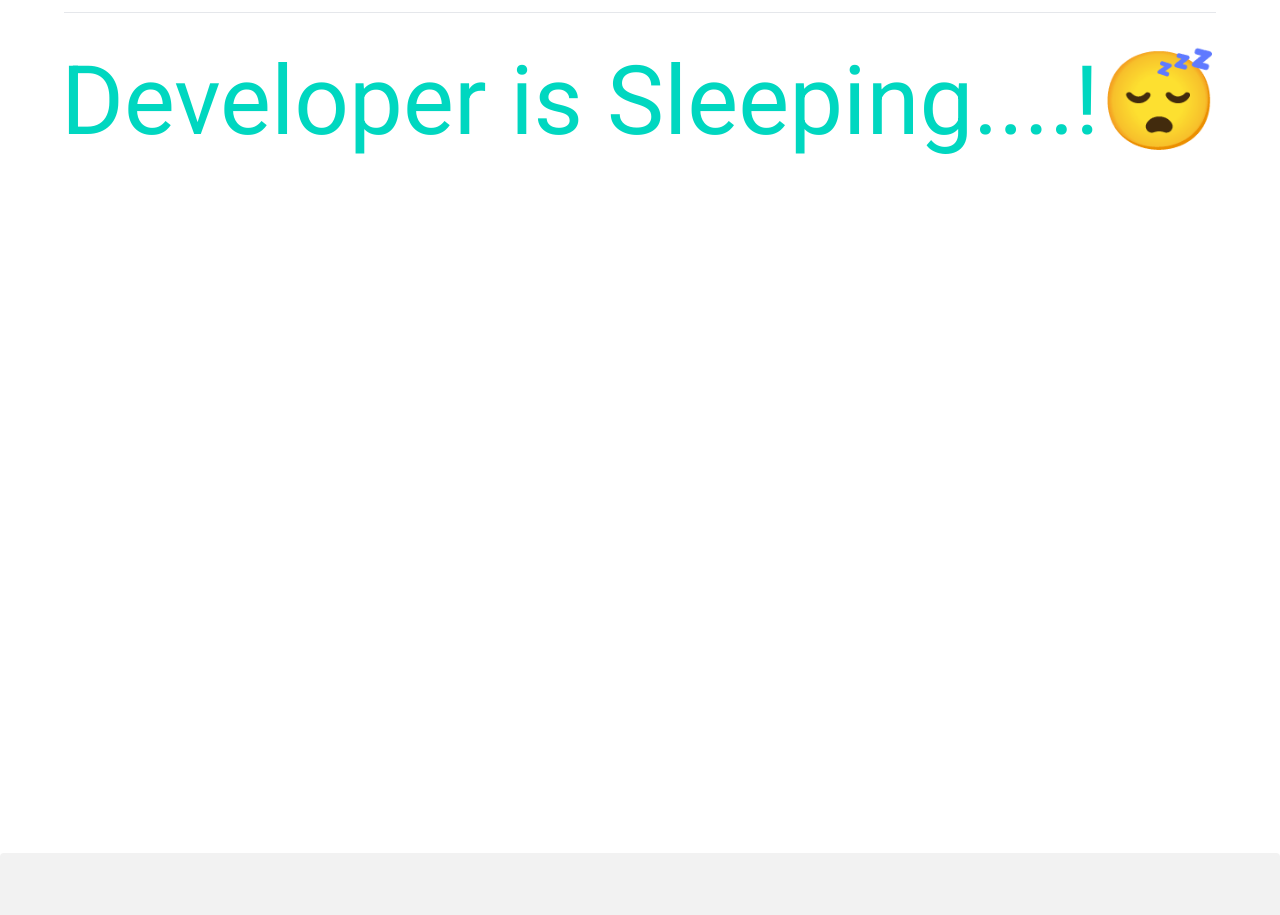
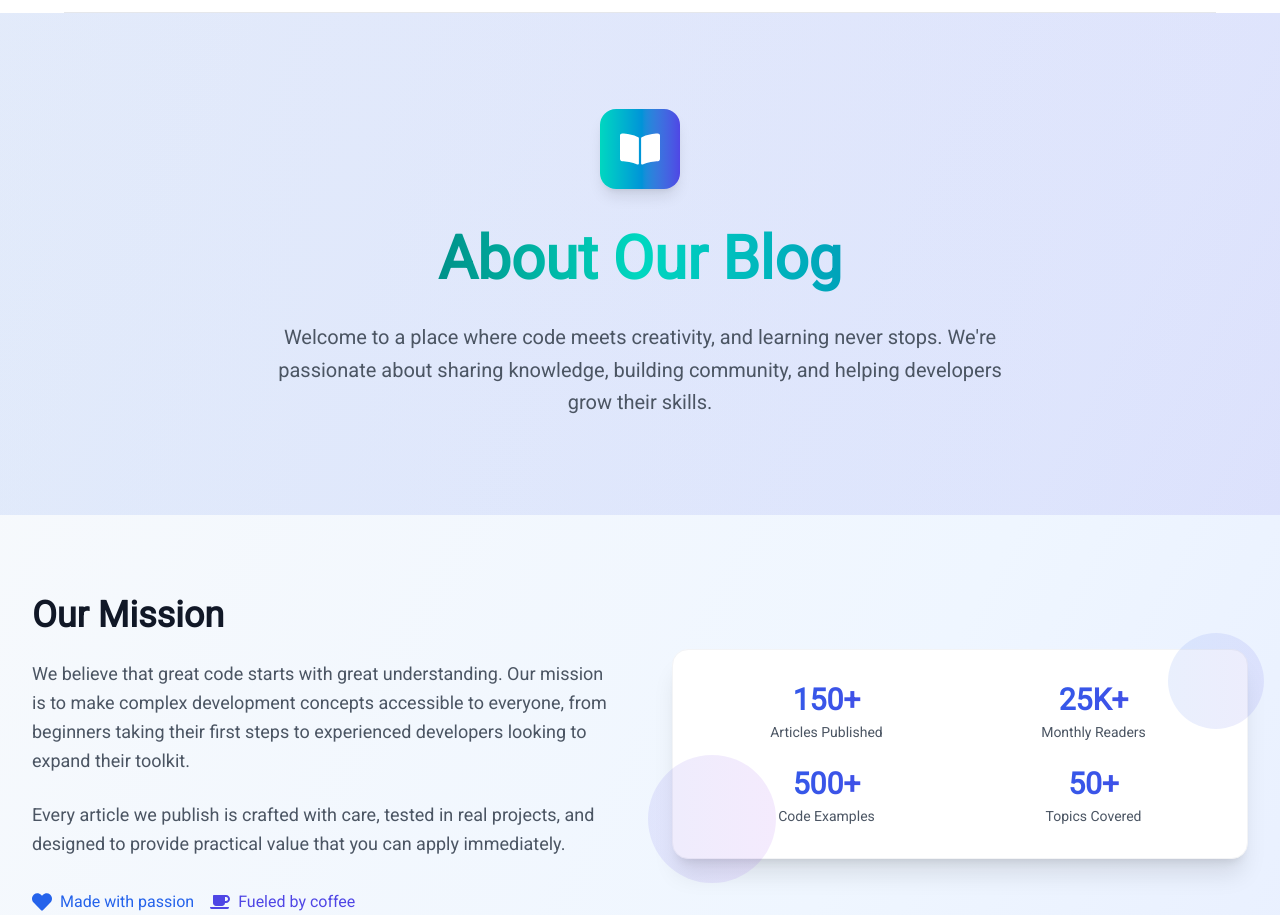
Before and after one commit to Talat09/blogiz, a Next.js app: page /about in a window 1280 px wide. Shown: the part 56-971 px from the top of the page. Built offline with nearby package versions, Linux system fonts and the light colour scheme.

Commit message:
done:about page

```diff
--- a/src/app/about/page.tsx
+++ b/src/app/about/page.tsx
@@ -1,11 +1,214 @@
-const AboutPage = () => {
+/* eslint-disable react/no-unescaped-entities */
+import Footer from "@/components/shared/Footer";
+import Header from "@/components/shared/Header";
+import React from "react";
+import {
+  FaBookOpen,
+  FaCode,
+  FaCoffee,
+  FaHeart,
+  FaUsers,
+  FaBolt,
+} from "react-icons/fa";
+
+export default function AboutPage() {
+  const features = [
+    {
+      icon: <FaBookOpen className="w-6 h-6" />,
+      title: "Quality Content",
+      description:
+        "Carefully crafted articles on web development, technology trends, and programming best practices.",
+    },
+    {
+      icon: <FaCode className="w-6 h-6" />,
+      title: "Code Examples",
+      description:
+        "Real-world code snippets and tutorials that you can actually use in your projects.",
+    },
+    {
+      icon: <FaBolt className="w-6 h-6" />,
+      title: "Latest Tech",
+      description:
+        "Stay updated with the newest frameworks, tools, and technologies in the development world.",
+    },
+    {
+      icon: <FaUsers className="w-6 h-6" />,
+      title: "Community",
+      description:
+        "Join a growing community of developers sharing knowledge and learning together.",
+    },
+  ];
+
+  const stats = [
+    { number: "150+", label: "Articles Published" },
+    { number: "25K+", label: "Monthly Readers" },
+    { number: "500+", label: "Code Examples" },
+    { number: "50+", label: "Topics Covered" },
+  ];
+
   return (
-    <div className="mt-10">
-      <h1 className="text-center text-8xl text-accent">
-        Developer is Sleeping....!😴
-      </h1>
+    <div>
+      <Header />
+      <div className="min-h-screen bg-gradient-to-br from-slate-50 via-blue-50 to-indigo-100">
+        {/* Hero Section */}
+        <div className="relative overflow-hidden">
+          <div className="absolute inset-0 bg-gradient-to-r from-blue-600/10 to-indigo-600/10" />
+          <div className="relative max-w-7xl mx-auto px-4 sm:px-6 lg:px-8 py-24">
+            <div className="text-center">
+              <div className="inline-flex items-center justify-center w-20 h-20 bg-gradient-to-r from-accent to-indigo-600 rounded-2xl mb-8 shadow-lg">
+                <FaBookOpen className="w-10 h-10 text-white" />
+              </div>
+              <h1 className="text-5xl sm:text-6xl font-bold bg-gradient-to-r from-gray-900 via-accent to-indigo-800 bg-clip-text text-transparent py-2 mb-6">
+                About Our Blog
+              </h1>
+              <p className="text-xl text-gray-600 max-w-3xl mx-auto leading-relaxed">
+                Welcome to a place where code meets creativity, and learning
+                never stops. We're passionate about sharing knowledge, building
+                community, and helping developers grow their skills.
+              </p>
+            </div>
+          </div>
+        </div>
+
+        {/* Mission Section */}
+        <div className="max-w-7xl mx-auto px-4 sm:px-6 lg:px-8 py-20">
+          <div className="grid lg:grid-cols-2 gap-16 items-center">
+            <div>
+              <h2 className="text-4xl font-bold text-gray-900 mb-6">
+                Our Mission
+              </h2>
+              <p className="text-lg text-gray-600 mb-6 leading-relaxed">
+                We believe that great code starts with great understanding. Our
+                mission is to make complex development concepts accessible to
+                everyone, from beginners taking their first steps to experienced
+                developers looking to expand their toolkit.
+              </p>
+              <p className="text-lg text-gray-600 mb-8 leading-relaxed">
+                Every article we publish is crafted with care, tested in real
+                projects, and designed to provide practical value that you can
+                apply immediately.
+              </p>
+              <div className="flex items-center gap-4">
+                <div className="flex items-center gap-2 text-blue-600">
+                  <FaHeart className="w-5 h-5 fill-current" />
+                  <span className="font-medium">Made with passion</span>
+                </div>
+                <div className="flex items-center gap-2 text-indigo-600">
+                  <FaCoffee className="w-5 h-5" />
+                  <span className="font-medium">Fueled by coffee</span>
+                </div>
+              </div>
+            </div>
+            <div className="relative">
+              <div className="bg-white rounded-2xl p-8 shadow-xl border border-gray-100">
+                <div className="grid grid-cols-2 gap-6">
+                  {stats.map((stat, index) => (
+                    <div key={index} className="text-center">
+                      <div className="text-3xl font-bold bg-gradient-to-r from-blue-600 to-indigo-600 bg-clip-text text-transparent">
+                        {stat.number}
+                      </div>
+                      <div className="text-sm text-gray-600 mt-1">
+                        {stat.label}
+                      </div>
+                    </div>
+                  ))}
+                </div>
+              </div>
+              <div className="absolute -top-4 -right-4 w-24 h-24 bg-gradient-to-r from-blue-600 to-indigo-600 rounded-full opacity-10" />
+              <div className="absolute -bottom-6 -left-6 w-32 h-32 bg-gradient-to-r from-indigo-600 to-purple-600 rounded-full opacity-10" />
+            </div>
+          </div>
+        </div>
+
+        {/* Features Section */}
+        <div className="bg-white py-20">
+          <div className="max-w-7xl mx-auto px-4 sm:px-6 lg:px-8">
+            <div className="text-center mb-16">
+              <h2 className="text-4xl font-bold text-gray-900 mb-4">
+                What Makes Us Different
+              </h2>
+              <p className="text-xl text-gray-600 max-w-2xl mx-auto">
+                We focus on practical, actionable content that helps you become
+                a better developer.
+              </p>
+            </div>
+
+            <div className="grid md:grid-cols-2 lg:grid-cols-4 gap-8">
+              {features.map((feature, index) => (
+                <div
+                  key={index}
+                  className="group p-6 rounded-xl border border-gray-100 hover:border-blue-200 hover:shadow-lg transition-all duration-300 hover:-translate-y-1"
+                >
+                  <div className="inline-flex items-center justify-center w-12 h-12 bg-gradient-to-r from-blue-100 to-indigo-100 rounded-lg mb-4 group-hover:from-blue-200 group-hover:to-indigo-200 transition-colors">
+                    <div className="text-blue-600 group-hover:text-blue-700">
+                      {feature.icon}
+                    </div>
+                  </div>
+                  <h3 className="text-xl font-semibold text-gray-900 mb-3">
+                    {feature.title}
+                  </h3>
+                  <p className="text-gray-600 leading-relaxed">
+                    {feature.description}
+                  </p>
+                </div>
+              ))}
+            </div>
+          </div>
+        </div>
+
+        {/* Story Section */}
+        <div className="max-w-7xl mx-auto px-4 sm:px-6 lg:px-8 py-20">
+          <div className="max-w-4xl mx-auto">
+            <h2 className="text-4xl font-bold text-center text-gray-900 mb-12">
+              Our Story
+            </h2>
+            <div className="prose prose-lg mx-auto text-gray-600">
+              <p className="text-xl leading-relaxed mb-8">
+                It all started with a simple idea: what if we could make
+                learning web development more accessible and enjoyable? As
+                developers ourselves, we knew the struggle of finding quality,
+                up-to-date resources that actually helped solve real problems.
+              </p>
+              <p className="text-lg leading-relaxed mb-8">
+                We launched this blog to fill that gap. Every tutorial is
+                battle-tested, every code example is verified, and every article
+                is written with the reader's success in mind. We're not just
+                sharing information – we're sharing our experience.
+              </p>
+              <p className="text-lg leading-relaxed">
+                Today, we're proud to be part of thousands of developers'
+                learning journeys. Whether you're debugging your first React
+                component or architecting a complex Next.js application, we're
+                here to help you succeed.
+              </p>
+            </div>
+          </div>
+        </div>
+
+        {/* CTA Section */}
+        <div className="bg-accent py-16">
+          <div className="max-w-4xl mx-auto text-center px-4 sm:px-6 lg:px-8">
+            <h2 className="text-3xl font-bold text-white mb-4 ">
+              Join Our Developer Community
+            </h2>
+            <p className="text-xl text-white mb-8 max-w-2xl mx-auto font-medium">
+              Get the latest articles, tutorials, and development tips delivered
+              straight to your inbox. No spam, just quality content.
+            </p>
+            <div className="flex flex-col sm:flex-row gap-4 justify-center max-w-md mx-auto">
+              <input
+                type="email"
+                placeholder="Enter your email"
+                className="flex-1 px-4 py-3 rounded-lg border-0 text-gray-900 placeholder-gray-500 focus:ring-2 focus:ring-white focus:outline-none"
+              />
+              <button className="px-6 py-3 bg-white text-accent font-semibold rounded-lg hover:bg-gray-100 transition-colors focus:ring-2 focus:ring-white focus:outline-none">
+                Subscribe
+              </button>
+            </div>
+          </div>
+        </div>
+      </div>
+      <Footer />
     </div>
   );
-};
-
-export default AboutPage;
+}
--- a/src/app/blogs/page.tsx
+++ b/src/app/blogs/page.tsx
@@ -1,4 +1,6 @@
 "use client";
+import Footer from "@/components/shared/Footer";
+import Header from "@/components/shared/Header";
 import BlogCard from "@/components/ui/BlogCard";
 import { useGetBlogsQuery } from "@/redux/api/baseApi";
 import { Blog } from "@/type";
@@ -10,6 +12,8 @@ const BlogsPage = () => {
   const { data: blogs, isLoading, isError, error } = useGetBlogsQuery("");
   console.log("BlogsPage data:", blogs);
   return (
+    <>
+      <Header />
       <div className="w-[90%]  mx-auto my-10 p-4   md:p-10">
         <h1 className="text-4xl text-center my-5 font-semibold">
           All Blogs From <span className="text-accent">Blogiz!</span>
@@ -27,6 +31,8 @@ const BlogsPage = () => {
           ))}
         </div>
       </div>
+      <Footer />
+    </>
   );
 };
 
--- a/src/app/layout.tsx
+++ b/src/app/layout.tsx
@@ -26,9 +26,9 @@ export default function RootLayout({
     <Providers>
       <html lang="en" data-theme="light">
         <body className={roboto.className}>
-          <Header />
+
           <div className="min-h-screen">{children}</div>
-          <Footer />
+
         </body>
       </html>
     </Providers>
--- a/src/app/page.tsx
+++ b/src/app/page.tsx
@@ -1,5 +1,7 @@
 import LatestBlogs from "@/components/LatestBlogs/LatestBlogs";
 import Banner from "@/components/shared/Banner";
+import Footer from "@/components/shared/Footer";
+import Header from "@/components/shared/Header";
 
 const HomePage = async () => {
   const res = await fetch("http://localhost:5000/blogs", {
@@ -11,8 +13,10 @@ const HomePage = async () => {
 
   return (
     <>
+      <Header />
       <Banner />
       <LatestBlogs blogs={blogs} />
+      <Footer />
     </>
   );
 };
```
Lines whose indentation alone changed are shown as unchanged.
